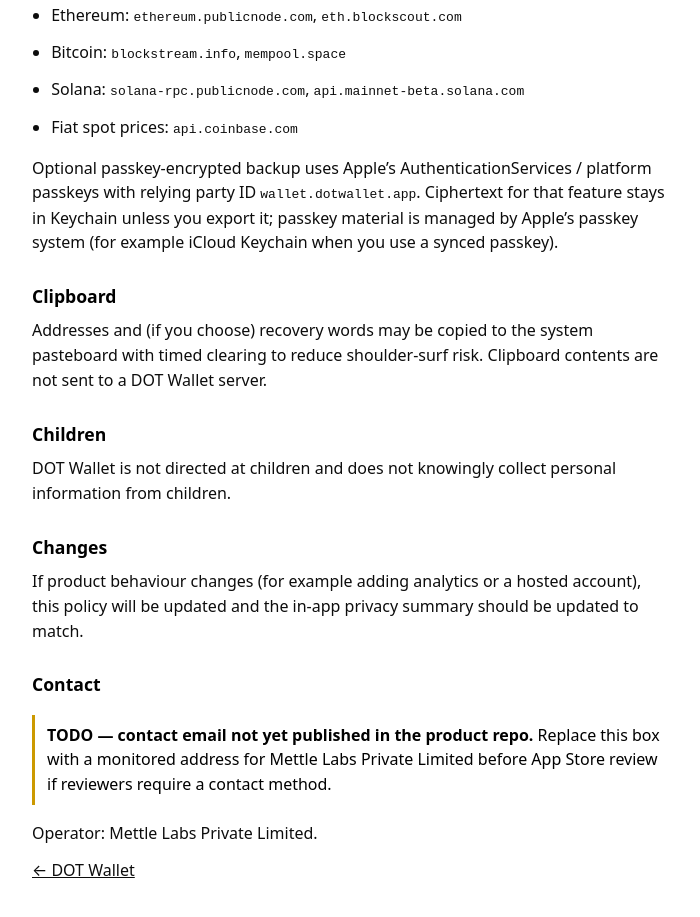
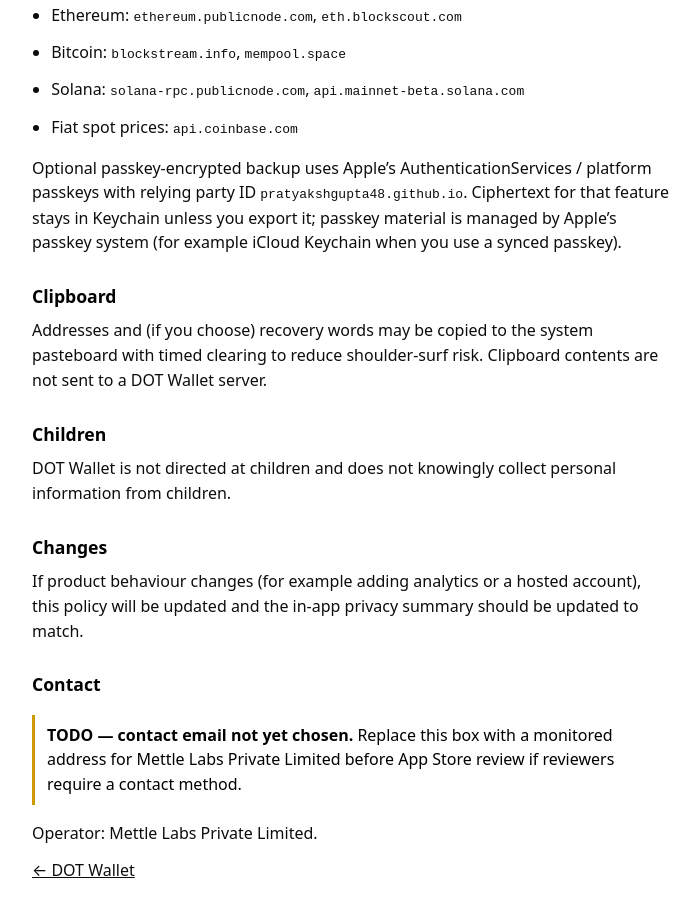
Before and after one commit to PratyakshGupta48/pratyakshgupta48.github.io, a plain HTML site: page privacy.html in a window 1280 px wide. Shown: the part 1034-1951 px from the top of the page, without its empty margins (288-988 px from the left). Drawn offline with Linux system fonts and the light colour scheme.

Commit message:
chore: user-site root AASA; drop wallet.dotwallet.app CNAME
Host passkey webcredentials at pratyakshgupta48.github.io root.

```diff
--- a/privacy.html
+++ b/privacy.html
@@ -48,7 +48,7 @@
       <li>Solana: <code>solana-rpc.publicnode.com</code>, <code>api.mainnet-beta.solana.com</code></li>
       <li>Fiat spot prices: <code>api.coinbase.com</code></li>
     </ul>
-    <p>Optional passkey-encrypted backup uses Apple’s AuthenticationServices / platform passkeys with relying party ID <code>wallet.dotwallet.app</code>. Ciphertext for that feature stays in Keychain unless you export it; passkey material is managed by Apple’s passkey system (for example iCloud Keychain when you use a synced passkey).</p>
+    <p>Optional passkey-encrypted backup uses Apple’s AuthenticationServices / platform passkeys with relying party ID <code>pratyakshgupta48.github.io</code>. Ciphertext for that feature stays in Keychain unless you export it; passkey material is managed by Apple’s passkey system (for example iCloud Keychain when you use a synced passkey).</p>
 
     <h2>Clipboard</h2>
     <p>Addresses and (if you choose) recovery words may be copied to the system pasteboard with timed clearing to reduce shoulder-surf risk. Clipboard contents are not sent to a DOT Wallet server.</p>
@@ -61,7 +61,7 @@
 
     <h2>Contact</h2>
     <div class="todo">
-      <strong>TODO — contact email not yet published in the product repo.</strong>
+      <strong>TODO — contact email not yet chosen.</strong>
       Replace this box with a monitored address for Mettle Labs Private Limited before App Store review if reviewers require a contact method.
     </div>
     <p>Operator: Mettle Labs Private Limited.</p>
```
Also changed, not shown: 3 other files.
